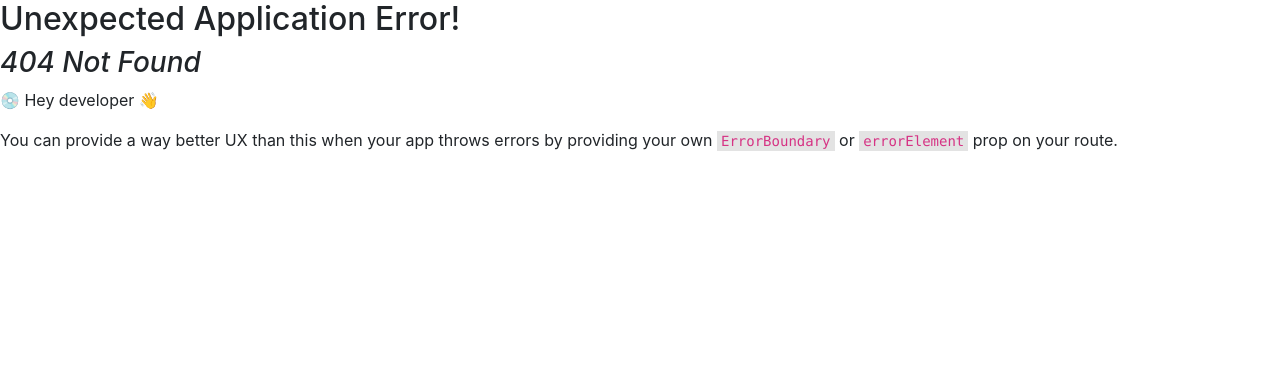
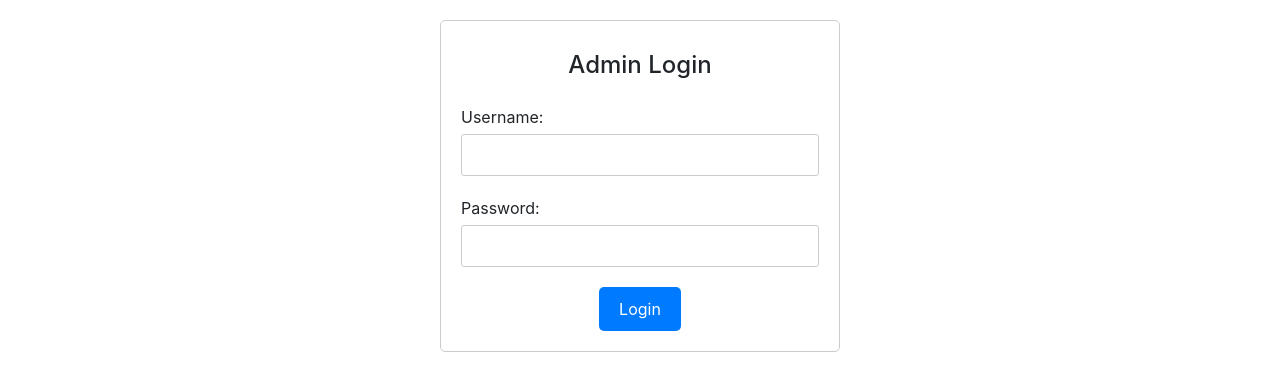
Before and after one commit to OmkarMundlik/quizapp-frontend, a React (Create React App) app: page /adminlogin in a window 1280 px wide. Before the commit this address had no page. Shown: the top 390 px of the page. Built offline with nearby package versions, Linux system fonts and the light colour scheme.

Commit message:
Added Login System for Admin

```diff
--- /dev/null
+++ b/src/components/AdminLogin.js
@@ -0,0 +1,56 @@
+import React, { useState } from 'react'
+import style from "../styles/adminlogin.css"
+import { useNavigate } from 'react-router-dom';
+
+function AdminLogin() {
+    const [username, setUsername] = useState("");
+    const [password, setPassword] = useState("");
+
+    const navigate = useNavigate();
+
+    const handleLogin = async () => {
+        console.log('Hello');
+        try {
+            const response = await fetch('https://quiz-app-backend-delta.vercel.app/api/auth/adminlogin', {
+                method: 'POST',
+                headers: {
+                    'Content-Type': 'application/json'
+                },
+                body: JSON.stringify({ username, password })
+            });
+
+            if (response.ok) {
+                const data = await response.json(); //Fix: Use response.json() to parse the response body
+                const adminToken = data.adminToken;
+                localStorage.setItem('admin-token', adminToken);
+                console.log(localStorage.getItem('admin-token'));
+                navigate('/adminpage');
+                // console.log('Admin token:', adminToken);
+            } else {
+                console.error('Login failed');
+            }
+        } catch (error) {
+            console.error('Error:', error);
+        }
+    };
+
+    return (
+        <div className="wrapper"> {/* Apply wrapper class */}
+            <h1 className="title">Admin Login</h1> {/* Apply title class */}
+            <div className="form-group"> {/* Apply form-group class */}
+                <label className="label" htmlFor="username">Username:</label> {/* Apply label class */}
+                <input className="input" type="text" id="username" value={username} onChange={(e)=> setUsername(e.target.value)} /> {/* Apply input class */}
+            </div>
+            <div className="form-group"> {/* Apply form-group class */}
+                <label className="label" htmlFor="password">Password:</label> {/* Apply label class */}
+                <input className="input" type="password" id="password" value={password} onChange={(e)=> setPassword(e.target.value)} /> {/* Apply input class */}
+            </div>
+
+            <div className="button-container"> {/* New container for the login button */}
+                <button className="login-button" onClick={handleLogin}>Login</button>
+            </div>
+        </div>
+    );
+}
+
+export default AdminLogin;
--- /dev/null
+++ b/src/pages/AdminAllquizes.js
@@ -0,0 +1,92 @@
+import React, { useEffect, useState } from 'react'
+import { Link } from 'react-router-dom';
+
+function AdminAllquizes() {
+    const formatDate = (timestamp) => {
+        const months = ['Jan', 'Feb', 'Mar', 'Apr', 'May', 'Jun', 'Jul', 'Aug', 'Sep', 'Oct', 'Nov', 'Dec'];
+        const date = new Date(timestamp);
+        const day = date.getDate();
+        const month = months[date.getMonth()];
+        const year = date.getFullYear();
+        return `${day} ${month} ${year}`;
+    };
+
+    const compareDates = (a, b) => {
+        return new Date(b.date) - new Date(a.date);
+    };
+
+    const [quizes, setQuizes] = useState([]);
+    // const [quiz, setQuiz] = useState(null);
+    const fetchData = async () => {
+        try {
+            const response = await fetch('https://quiz-app-backend-delta.vercel.app/getallquizes', {
+                method: "GET",
+                headers: {
+                    "Content-Type": "application/json"
+                }
+            });
+            if (!response.ok) {
+                throw new Error('Failed to fetch quizzes');
+            }
+            const data = await response.json();
+
+            // Sort the quizzes based on date in descending order
+            const sortedQuizzes = data.sort(compareDates);
+            setQuizes(sortedQuizzes);
+        } catch (error) {
+            console.error('Error fetching quizzes:', error);
+        }
+    };
+
+    const host = "https://quiz-app-backend-delta.vercel.app/"
+    const deleteQuiz = async (id) => {
+        const url = host + 'api/auth/deletequiz/' + id;
+        try {
+            const response = await fetch(url, {
+                method: "DELETE",
+                headers: {
+                    "Content-Type": "application/json",
+                    "admin-token": localStorage.getItem("admin-token")
+                }
+            });
+
+            const { success } = await response.json();
+            console.log(success)
+            let newQuizes = quizes.filter((quiz) => quiz._id !== id);
+            setQuizes(newQuizes)
+            // showAlert({ message: "Note Deleted Successfully!", type: "success" })
+        } catch (error) {
+            console.log(error);
+        }
+    }
+
+    useEffect(() => {
+        fetchData();
+    }, []);
+
+    return (
+        <div className="quizes-page">
+            {/* <Navbar /> */}
+            <h1 className="text-center mt-4 mb-5">Test Series 2024</h1>
+            <div className="container">
+                <div className="row justify-content-center">
+                    {quizes.length !== 0 && quizes.map((quiz, index) => (
+                        <div key={index} className="col-md-4 mb-4">
+                            <div className="card h-100">
+                                <div className="card-body my-2">
+                                    <h5 className="card-title">Date: {formatDate(quiz.date)}</h5>
+                                    <p className="card-text">Subject: {quiz.subject}</p>
+                                    <button className="btn btn-primary my-3" onClick={()=>{deleteQuiz(quiz._id)}}>Delete Quiz</button>
+                                    <Link to={`/start/${quiz._id}`} className="btn btn-primary my-3">Start Quiz</Link>
+                                </div>
+                            </div>
+                        </div>
+                    ))}
+                </div>
+            </div>
+        </div>
+    );
+
+}
+
+export default AdminAllquizes
--- /dev/null
+++ b/src/pages/AdminPage.js
@@ -0,0 +1,24 @@
+import React from 'react';
+import { Link, useNavigate } from 'react-router-dom';
+import style from "../styles/adminpage.css"
+
+function AdminPage() {
+  const navigate = useNavigate();
+  const logout = () => {
+    localStorage.removeItem("admin-token");
+    navigate("/adminlogin");
+  };
+
+  return (
+    <div >
+      <h1>Welcome Admin</h1>
+      <div className="button-container">
+        <Link className="button-link" to="/createquiz">Create Quiz</Link>
+        <Link className="button-link" to="/allquizesforadmin">See All Quizes</Link>
+        <button className="logout-button" onClick={logout}>Log out</button>
+      </div>
+    </div>
+  );
+}
+
+export default AdminPage;
--- a/src/pages/CreateQuiz.js
+++ b/src/pages/CreateQuiz.js
@@ -63,11 +63,13 @@ export default function CreateQuiz() {
             subject: subject,
             questions: quizData
         };
-
-        fetch('https://quiz-app-backend-delta.vercel.app/api/createquiz', {
+        const url = 'https://quiz-app-backend-delta.vercel.app/api/createquiz'
+        // const url = 'http://localhost:8000/api/createquiz'
+        fetch(url, {
             method: 'POST',
             headers: {
                 'Content-Type': 'application/json',
+                'admin-token':localStorage.getItem('admin-token')
             },
             body: JSON.stringify(quizObj),
         })
--- /dev/null
+++ b/src/protectedComps/AdminProtected.js
@@ -0,0 +1,25 @@
+import React, { useEffect } from 'react';
+import { useNavigate } from 'react-router-dom';
+
+function AdminProtected(props) {
+    const { Component, ...rest } = props; // Destructure Component and rest of the props
+
+    const navigate = useNavigate();
+
+    useEffect(() => {
+        let login = localStorage.getItem('admin-token');
+
+        if (!login) {
+            console.log("Login with Correct token!!");
+            navigate("/adminlogin");
+        }
+    }, [navigate]); // Include navigate as a dependency
+
+    return (
+        <div>
+            <Component {...rest} /> {/* Pass rest of the props to Component */}
+        </div>
+    );
+}
+
+export default AdminProtected;
--- /dev/null
+++ b/src/styles/adminlogin.css
@@ -0,0 +1,47 @@
+.wrapper {
+    max-width: 400px;
+    margin: 0 auto;
+    margin-top: 20px;
+    padding: 20px;
+    border: 1px solid #ccc;
+    border-radius: 5px;
+}
+
+.title {
+    font-size: 24px;
+    margin-bottom: 20px;
+}
+
+.form-group {
+    margin-bottom: 20px;
+}
+
+.label {
+    display: block;
+    margin-bottom: 5px;
+}
+
+.input {
+    width: 100%;
+    padding: 8px;
+    border: 1px solid #ccc;
+    border-radius: 3px;
+}
+
+.button-container {
+    display: flex;
+    justify-content: center;
+    margin-top: 20px; /* Optional: Add margin to the top of the button container */
+  }
+
+  /* Existing styles */
+
+  .login-button {
+    background-color: #007bff;
+    color: #fff;
+    padding: 10px 20px;
+    border: none;
+    border-radius: 5px;
+    cursor: pointer;
+    font-size: 16px;
+  }
--- /dev/null
+++ b/src/styles/adminpage.css
@@ -0,0 +1,47 @@
+.container {
+    /* max-width: 800px; */
+    /* margin: 0 auto; */
+    padding: 20px;
+  }
+
+  h1 {
+    font-size: 28px;
+    margin-bottom: 20px;
+  }
+
+  /* .button-container {
+    margin-bottom: 20px;
+  } */
+
+  .button-link {
+    /* display: inline-block; */
+    padding: 10px 20px;
+    margin-right: 10px; /* Add margin between buttons */
+    background-color: #007bff;
+    color: #fff;
+    border: 2px solid black;
+    border-radius: 5px;
+    font-size: 16px;
+    text-decoration: none;
+    cursor: pointer;
+  }
+
+  .button-link:hover {
+    background-color: #0056b3; /* Darker color on hover */
+  }
+
+  .logout-button {
+    display: block;
+    padding: 10px 20px;
+    background-color: #dc3545; /* Danger color for logout */
+    color: #fff;
+    border: none;
+    border-radius: 5px;
+    font-size: 16px;
+    cursor: pointer;
+    text-decoration: none; /* Remove underline */
+  }
+
+  .logout-button:hover {
+    background-color: #c82333; /* Darker color on hover */
+  }
```
Also changed, not shown: src/pages/App.js (+17 -1 lines).
